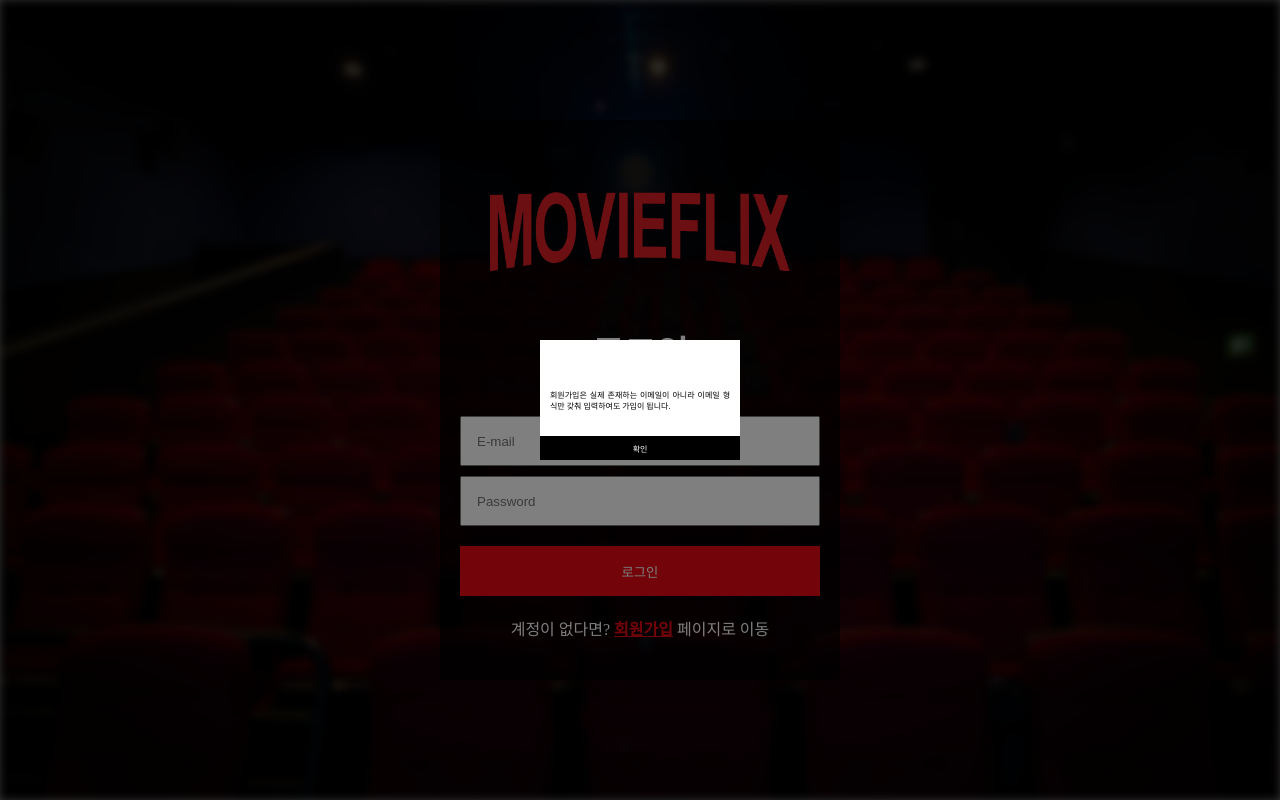
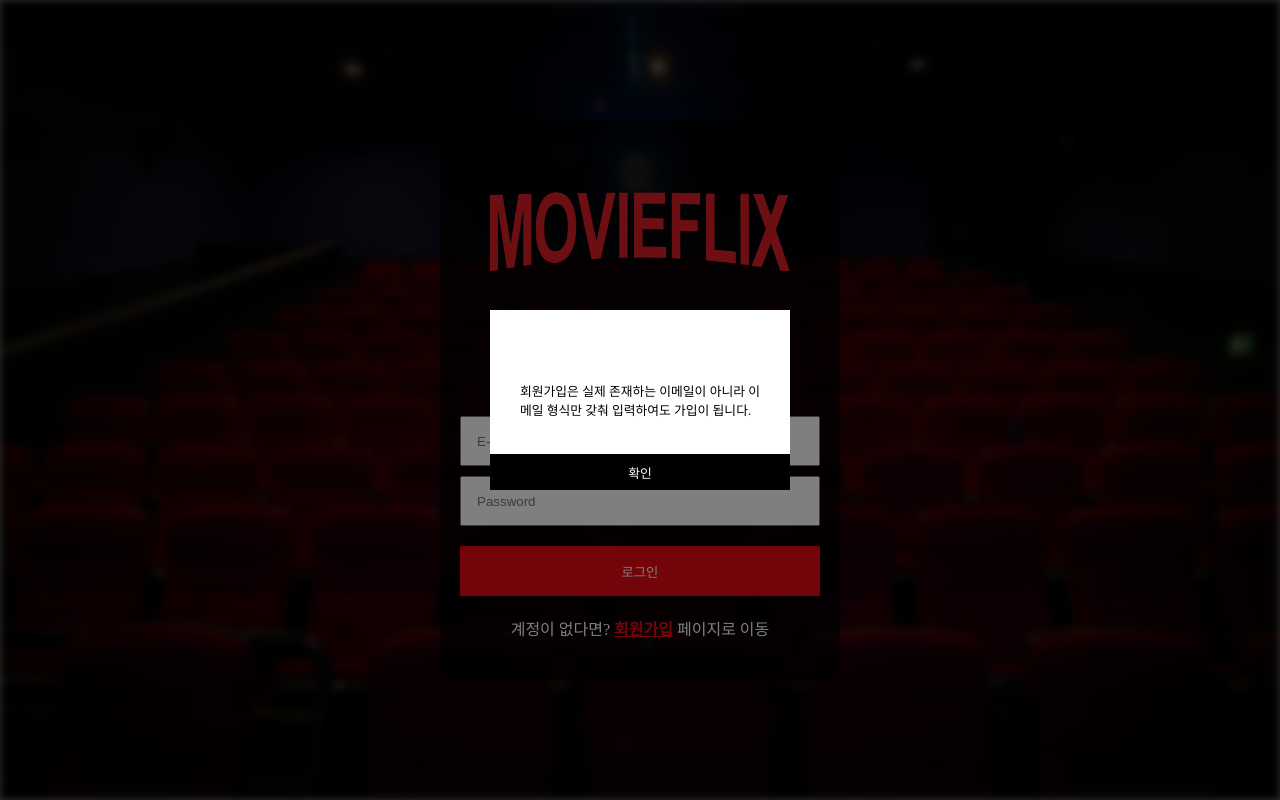
Before and after one commit to aromad17/netflix, a React (Create React App) app: page / in a window 1280 px wide. Built offline with nearby package versions, Linux system fonts and the light colour scheme; no server answers.

Commit message:
이메일 가입 알림 수정

```diff
--- a/src/styles/auth.css
+++ b/src/styles/auth.css
@@ -29,13 +29,14 @@ div.joinGuide{
     display: flex;
     align-items: center;
     justify-content: center;
-    width:200px;
-    height: 120px;
+    width:300px;
+    height: 180px;
     background-color: #fff;
-    padding:0 10px;
+    padding:0 30px;
+    word-wrap: break-word;
     box-sizing: border-box;
     text-align: justify;
-    font-size:0.5rem;
+    font-size:0.8rem;
   }
 
   div.joinModal>button{
@@ -47,7 +48,7 @@ div.joinGuide{
     border: none;
     background: #000;
     color:#fff;
-    font-size:0.5rem;
+    font-size:0.8rem;
     cursor: pointer;
   }
 
```
